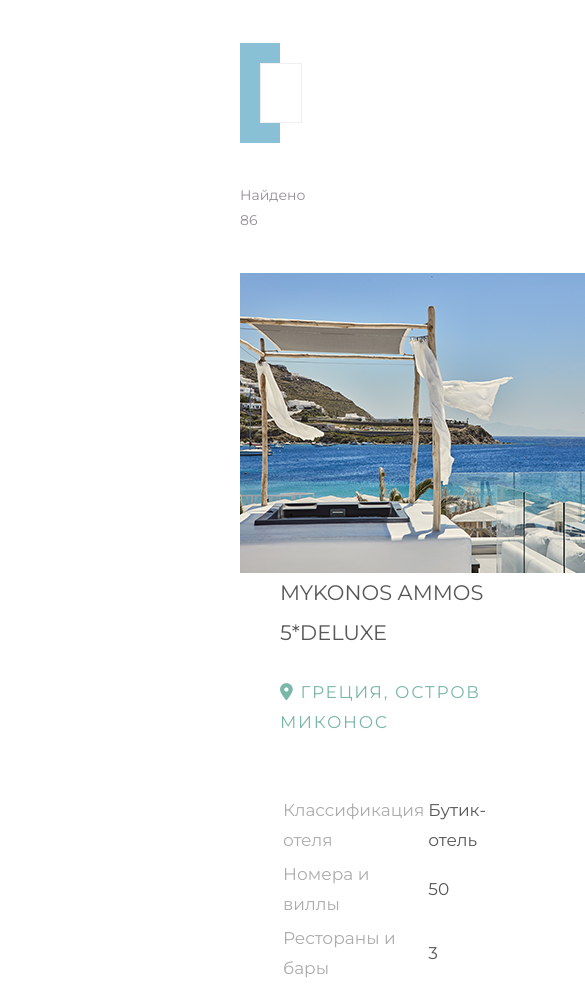
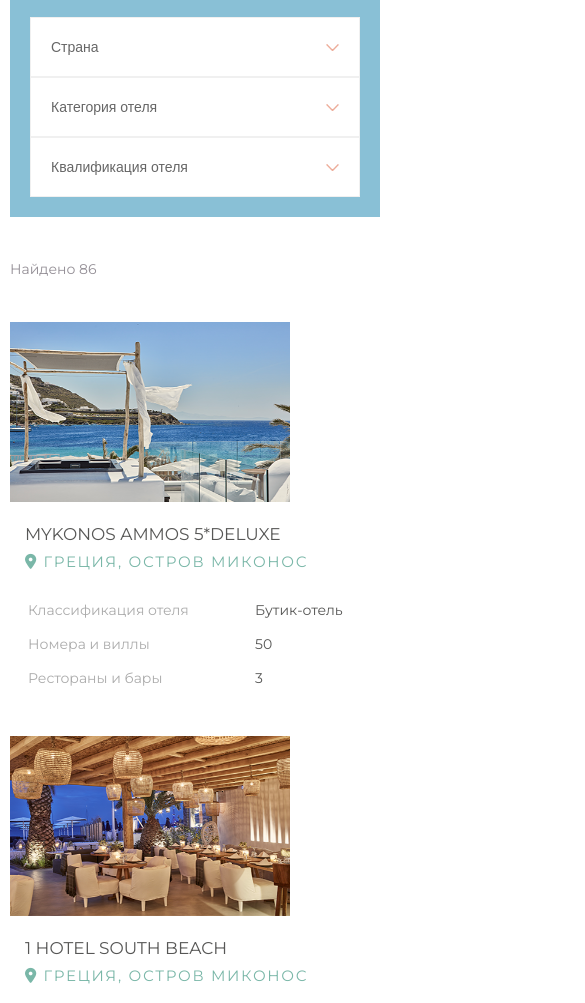
Before and after one commit to MaksimEgorov/Inspiration-travel-cite, a website: page app/hotel-list.html in a window 390 px wide. Shown: the part 297-1300 px from the top of the page, 585 px wide, since content can reach past the window. Drawn offline with nearby package versions, Linux system fonts and the light colour scheme; files that its build step writes are made by us from their sources.

Commit message:
adaptive till 320

```diff
--- a/app/styles/_partials/_hotel-collection-filter.scss
+++ b/app/styles/_partials/_hotel-collection-filter.scss
@@ -171,3 +171,66 @@
     height: 94%;
   }
 }
+
+
+@media (max-width: 1150px) {
+  .hotel-collection__filter {
+    flex-direction: column;
+
+    .hotel-collection__filter-item {
+      width: 100%;
+    }
+  }
+}
+
+@media (max-width: 1390px) {
+  .hotel-collection__list .hotel-collection__item-wrapper>img {
+    width: 240px;
+    height: 180px;
+  }
+
+  .hotel-collection__list .hotel-collection__item-wrapper .hotel-description h3.hotel-description__hotel-location {
+    margin-top: 0;
+  }
+
+  .hotel-description .hotel-description__wrapper__bottom {
+    margin-top: 15px;
+  }
+
+  .hotel-collection__list .hotel-collection__item-wrapper .hotel-description h1.hotel-description__hotel-name {
+    line-height: 30px;
+  }
+
+  .hotel-collection__list .hotel-collection__item-wrapper .hotel-description {
+    margin-left: 15px;
+  }
+}
+
+@media (max-width: 840px) {
+  .hotel-collection__list .hotel-collection__item-wrapper>img {
+    width: auto;
+    height: auto;
+    margin-bottom: 20px;
+  }
+}
+
+@media (max-width: 450px) {
+  .hotel-collection__list .hotel-collection__item-wrapper>img {
+    width: 280px;
+    height: 180px;
+  }
+
+  .hotel-collection__list .hotel-collection__item-wrapper .hotel-description h1.hotel-description__hotel-name {
+    font-size: 17px;
+    line-height: 25px;
+  }
+
+  .hotel-collection__list .hotel-collection__item-wrapper .hotel-description h3.hotel-description__hotel-location {
+    font-size: 15px;
+    line-height: 30px;
+  }
+
+  .hotel-description .hotel-description__wrapper__bottom .wrapper-hotel-description table.hotel-description__detailed {
+    font-size: 14px;
+  }
+}
--- a/app/styles/_partials/_hotel-collection.scss
+++ b/app/styles/_partials/_hotel-collection.scss
@@ -37,3 +37,22 @@
     margin-bottom: 40px;
   }
 }
+
+
+@media (max-width: 1625px){
+  .hotel-collection {
+    padding: 86px 120px 86px 120px;
+  }
+}
+
+@media (max-width: 1081px){
+  .hotel-collection {
+    padding: 86px 10px 86px 40px;
+  }
+}
+
+@media (max-width: 500px) {
+  .hotel-collection {
+    padding: 40px 10px 40px 10px;
+  }
+}
--- a/app/styles/_partials/_pagination.scss
+++ b/app/styles/_partials/_pagination.scss
@@ -3,6 +3,7 @@
   max-width: 586px;
   display: flex;
   justify-content: space-between;
+
   .pagination__link {
     color: #7ab7a8;
     font-size: 17px;
@@ -10,21 +11,26 @@
     line-height: 30px;
     letter-spacing: 0.34px;
     text-decoration: none;
+
     &.pagination__link--active {
       color: #575756;
     }
+
     &.pagination__link--inactive {
       opacity: 0.5;
     }
   }
+
   .pagination__pages {
     margin: 0 20px;
     white-space: nowrap;
   }
+
   .pagination__page {
     display: inline-block;
     padding: 0 4px;
   }
+
   .pagination__icon {
     font-size: 10px;
     display: inline-block;
@@ -36,7 +42,18 @@
     border: 2px solid #7ab7a8;
     margin: 0 10px;
   }
-  .pagination__prev, .pagination__next {
+
+  .pagination__prev,
+  .pagination__next {
     white-space: nowrap;
   }
 }
+
+
+@media (max-width: 450px) {
+
+  .pagination .pagination__prev .pagination__prev--text,
+  .pagination .pagination__next .pagination__next--text {
+    display: none;
+  }
+}
```
